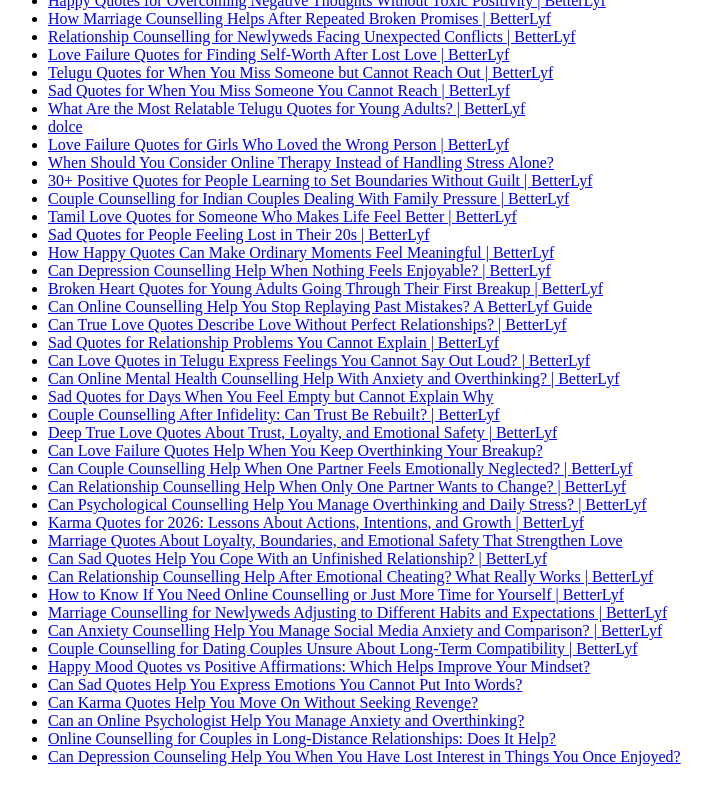
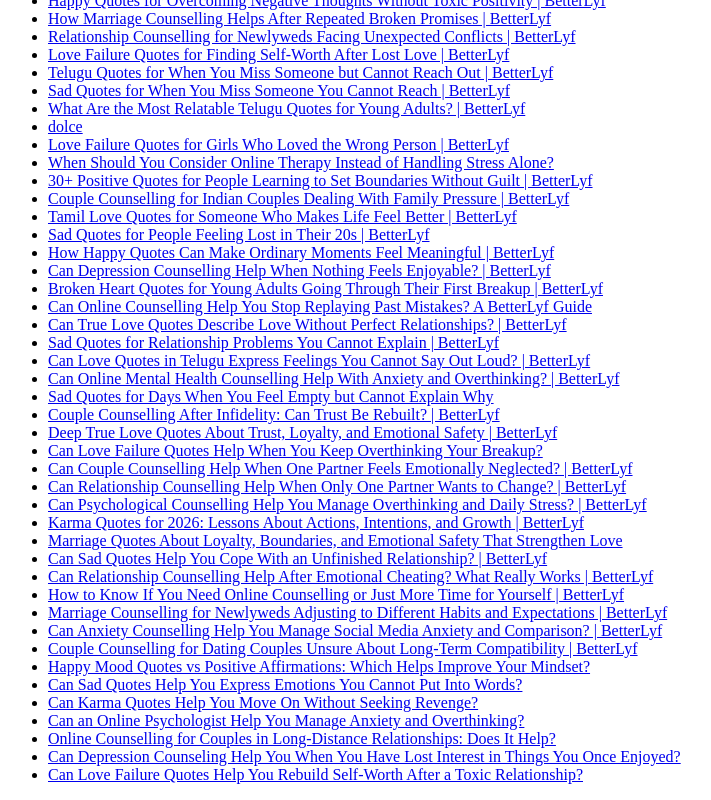
Before and after one commit to rishabhbhatt045/well-being, a plain HTML site: page index.html in a window 1280 px wide. Shown: the part 3147-3947 px from the top of the page, without its empty margins (0-711 px from the left). Drawn offline with Linux system fonts and the light colour scheme.

Commit message:
index.html

```diff
--- a/index.html
+++ b/index.html
@@ -228,6 +228,7 @@
               <li><a href="online-counselling-for-couples-in-long-distance-relationships-does-it-help.html">Online Counselling for Couples in Long-Distance Relationships: Does It Help?</a></li>
               <li><a href="can-depression-counseling-help-you-when-you-have-lost-interest-in-things-you-once-enjoyed.html">Can Depression Counseling Help You When You Have Lost Interest in Things You Once Enjoyed?</a></li>
 
+              <li><a href="can-love-failure-quotes-help-you-rebuild-self-worth-after-a-toxic-relationship.html">Can Love Failure Quotes Help You Rebuild Self-Worth After a Toxic Relationship?</a></li>
 
 
 
```
